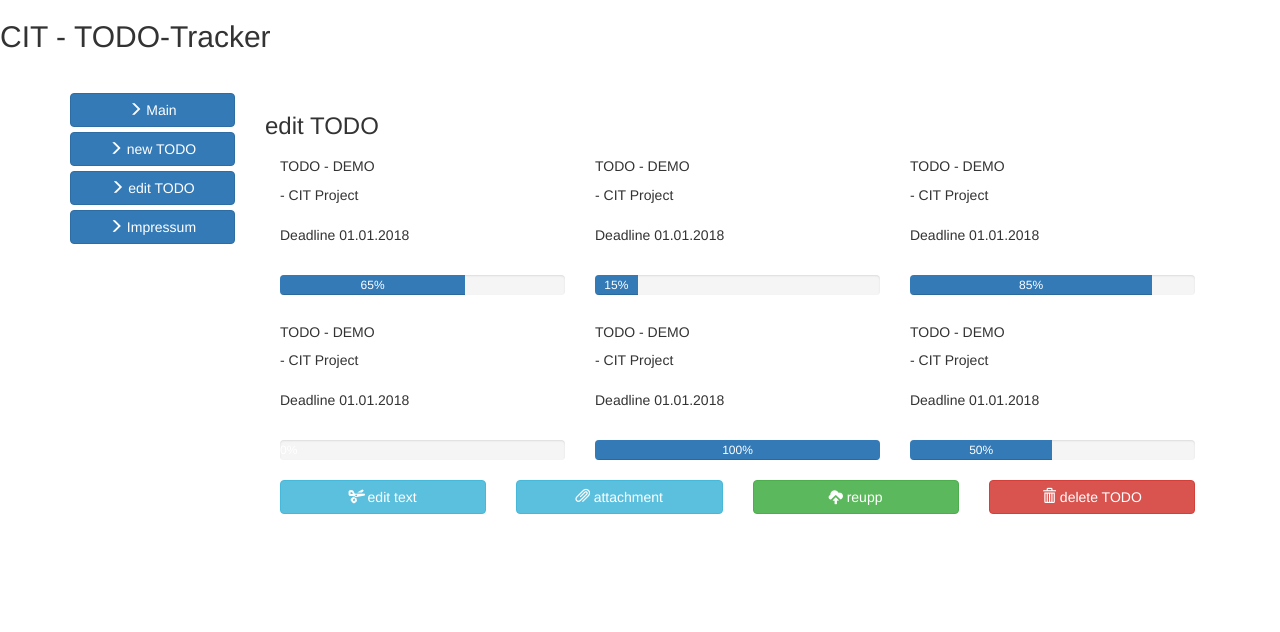
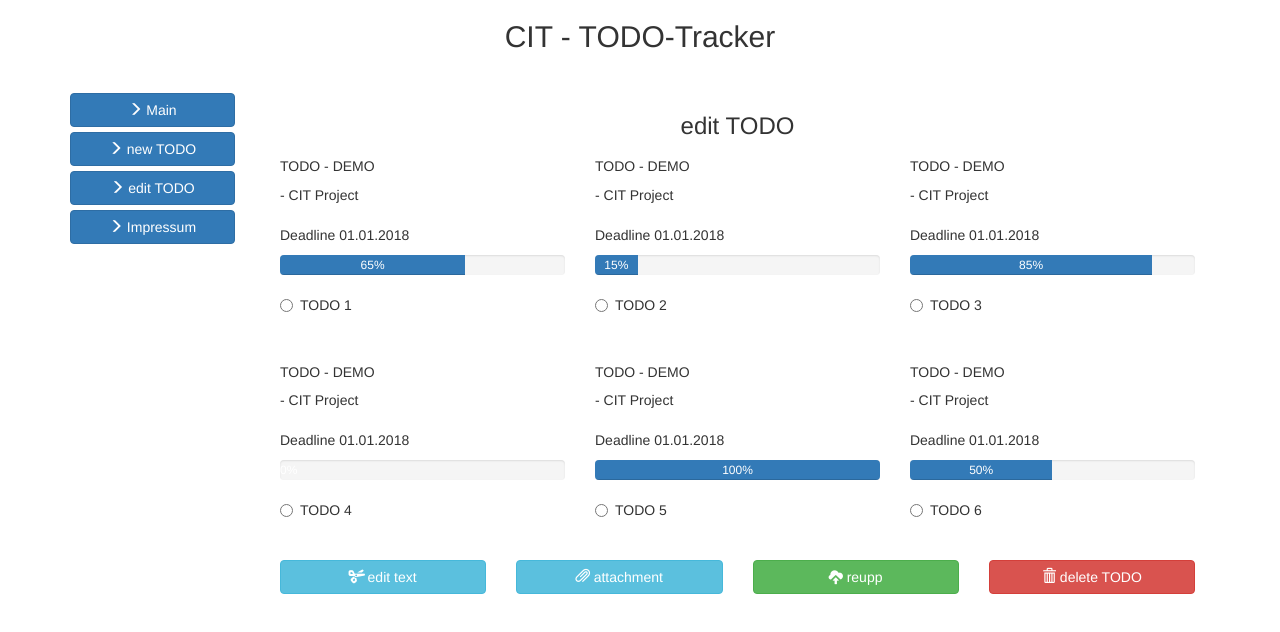
Before and after one commit to n1ck3l222/todo-site-cit, a plain HTML site: page edittodo.html in a window 1280 px wide. Drawn offline with nearby package versions, Linux system fonts and the light colour scheme.

Commit message:
radiobuttons & text alighnment

```diff
--- a/edittodo.html
+++ b/edittodo.html
@@ -57,7 +57,10 @@
 
             </div>
             </div>
-
+            <div class="radio">
+              <label><input type="radio" name="optradio">TODO 1</label>
+            </div>
+            <p><br></p>
 
         </div>
 
@@ -79,6 +82,10 @@
 
             </div>
             </div>
+            <div class="radio">
+              <label><input type="radio" name="optradio">TODO 2</label>
+            </div>
+            <p><br></p>
 
         </div>
 
@@ -100,6 +107,10 @@
 
             </div>
             </div>
+            <div class="radio">
+              <label><input type="radio" name="optradio">TODO 3</label>
+            </div>
+            <p><br></p>
 
         </div>
 
@@ -121,6 +132,10 @@
 
             </div>
             </div>
+            <div class="radio">
+              <label><input type="radio" name="optradio">TODO 4</label>
+            </div>
+            <p><br></p>
 
         </div>
 
@@ -144,6 +159,10 @@
 
             </div>
             </div>
+            <div class="radio">
+              <label><input type="radio" name="optradio">TODO 5</label>
+            </div>
+            <p><br></p>
 
         </div>
 
@@ -165,6 +184,10 @@
 
             </div>
             </div>
+            <div class="radio">
+              <label><input type="radio" name="optradio">TODO 6</label>
+            </div>
+            <p><br></p>
 
         </div>
 
--- a/style.css
+++ b/style.css
@@ -1,5 +1,10 @@
-.body {
-	background-color: 0x1111;
+h2 {
+	text-align: center;
+}
+
+h3 {
+	text-align: center;
+	bottom: 0px;
 }
 
 .container {
@@ -12,13 +17,13 @@
 }
 
 .editbtn {
-	margin-top: 150px;
+
 }
 
 .uploadbtn{
-	margin-top: 30px;
+
 }
 
 .progress {
-	margin-top: 30px;
+
 }
```
